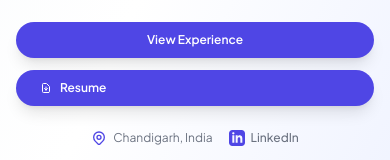
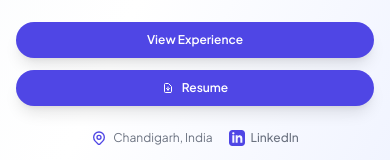
Before and after one commit to aroratanuj/aroratanuj-profile, a React (Vite) app: page / in a window 390 px wide. Shown: the part 616-776 px from the top of the page. Built offline with nearby package versions, Linux system fonts and the light colour scheme.

Commit message:
Fixed failing build

```diff
--- a/src/components/Experience.tsx
+++ b/src/components/Experience.tsx
@@ -51,7 +51,7 @@ const Experience = () => {
                     {exp.description}
                   </p>
                 </div>
-                <div className="flex-shrink-0 bg-primary text-white px-4 py-2 rounded-full text-sm font-semibold">
+                <div className="flex-shrink-0 bg-primary text-white px-4 py-2 rounded-full text-sm font-semibold text-center">
                   {index === 0 ? 'Current' : 'Previous'}
                 </div>
               </div>
--- a/src/components/Hero.tsx
+++ b/src/components/Hero.tsx
@@ -43,14 +43,14 @@ const Hero = () => {
             <a
               href="#experience"
               onClick={(e) => handleSmoothScroll(e, 'experience')}
-              className="bg-primary text-white px-6 md:px-8 py-2.5 md:py-3 rounded-full text-xs md:text-sm font-semibold hover:bg-indigo-700 transition-all duration-300 no-underline shadow-lg hover:shadow-xl hover:-translate-y-1"
+              className="bg-primary text-white px-6 md:px-8 py-2.5 md:py-3 rounded-full text-xs md:text-sm font-semibold hover:bg-indigo-700 transition-all duration-300 no-underline shadow-lg hover:shadow-xl hover:-translate-y-1 text-center"
             >
               View Experience
             </a>
             <a
               href={contactInfo.resumePath}
               download={contactInfo.resumeFilename}
-              className="bg-primary text-white px-6 md:px-8 py-2.5 md:py-3 rounded-full text-xs md:text-sm font-semibold hover:bg-indigo-700 transition-all duration-300 no-underline shadow-lg hover:shadow-xl hover:-translate-y-1 inline-flex items-center gap-2"
+              className="bg-primary text-white px-6 md:px-8 py-2.5 md:py-3 rounded-full text-xs md:text-sm font-semibold hover:bg-indigo-700 transition-all duration-300 no-underline shadow-lg hover:shadow-xl hover:-translate-y-1 inline-flex items-center justify-center gap-2"
             >
               <svg className="w-3 h-3 md:w-4 md:h-4" fill="none" stroke="currentColor" viewBox="0 0 24 24">
                 <path strokeLinecap="round" strokeLinejoin="round" strokeWidth={2} d="M12 10v6m0 0l-3-3m3 3l3-3m2 8H7a2 2 0 01-2-2V5a2 2 0 012-2h5.586a1 1 0 01.707.293l5.414 5.414a1 1 0 01.293.707V19a2 2 0 01-2 2z" />
--- a/src/components/Skills.tsx
+++ b/src/components/Skills.tsx
@@ -50,7 +50,7 @@ const Skills = () => {
         <div className="mb-16">
           <div className="bg-gradient-to-r from-indigo-600 to-purple-600 rounded-3xl p-8 md:p-12 shadow-2xl mb-8">
             <div className="text-center mb-8">
-              <div className="inline-flex items-center gap-3 bg-white/20 text-white px-6 py-3 rounded-full mb-4">
+              <div className="inline-flex items-center justify-center gap-3 bg-white/20 text-white px-6 py-3 rounded-full mb-4">
                 <svg className="w-6 h-6" fill="none" stroke="currentColor" viewBox="0 0 24 24">
                   <path strokeLinecap="round" strokeLinejoin="round" strokeWidth={2} d="M9 12l2 2 4-4M7.835 4.697a3.42 3.42 0 001.946-.806 3.42 3.42 0 014.438 0 3.42 3.42 0 001.946.806 3.42 3.42 0 013.138 3.138 3.42 3.42 0 00.806 1.946 3.42 3.42 0 010 4.438 3.42 3.42 0 00-.806 1.946 3.42 3.42 0 01-3.138 3.138 3.42 3.42 0 00-1.946.806 3.42 3.42 0 01-4.438 0 3.42 3.42 0 00-1.946-.806 3.42 3.42 0 01-3.138-3.138 3.42 3.42 0 00-.806-1.946 3.42 3.42 0 010-4.438 3.42 3.42 0 00.806-1.946 3.42 3.42 0 013.138-3.138z" />
                 </svg>
```
